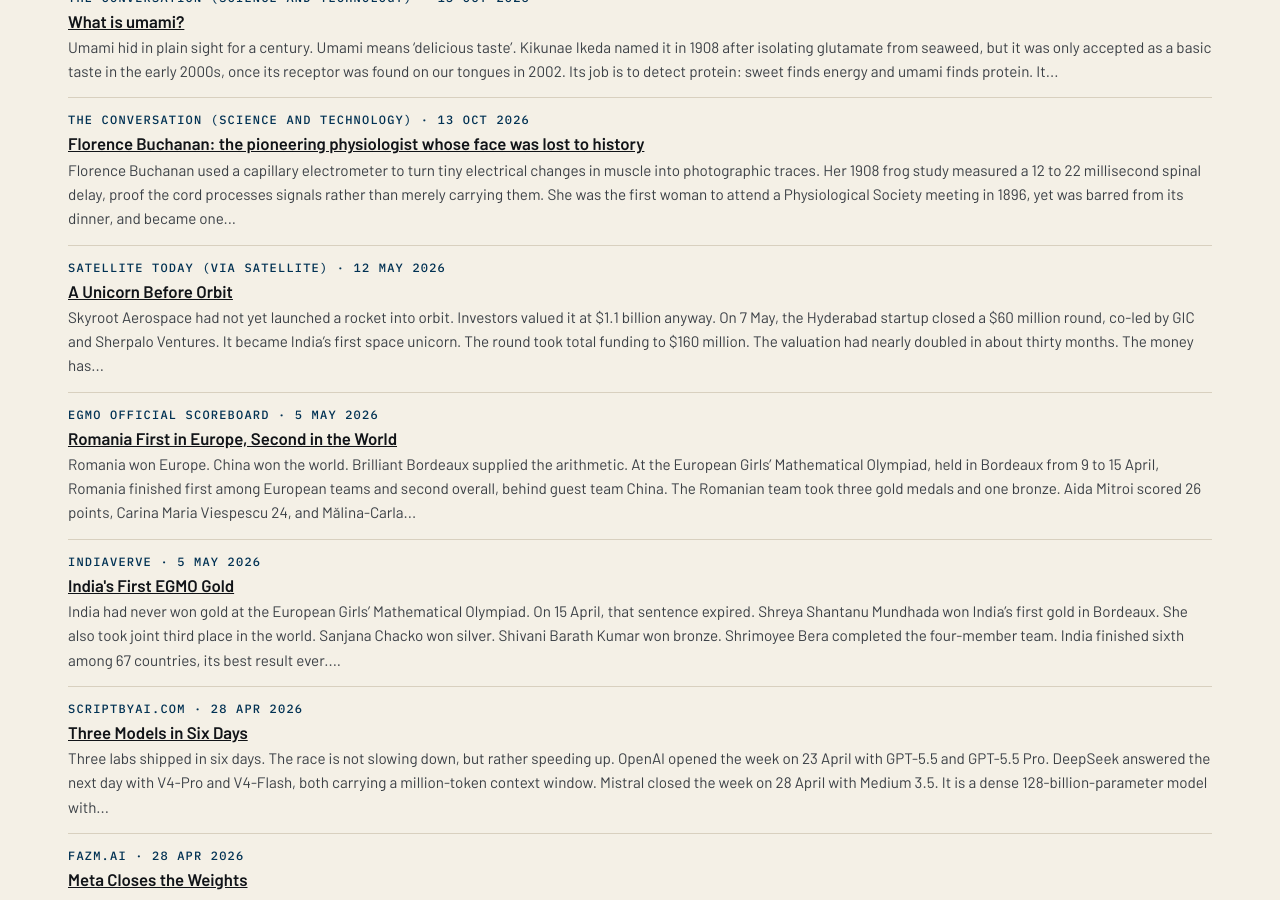
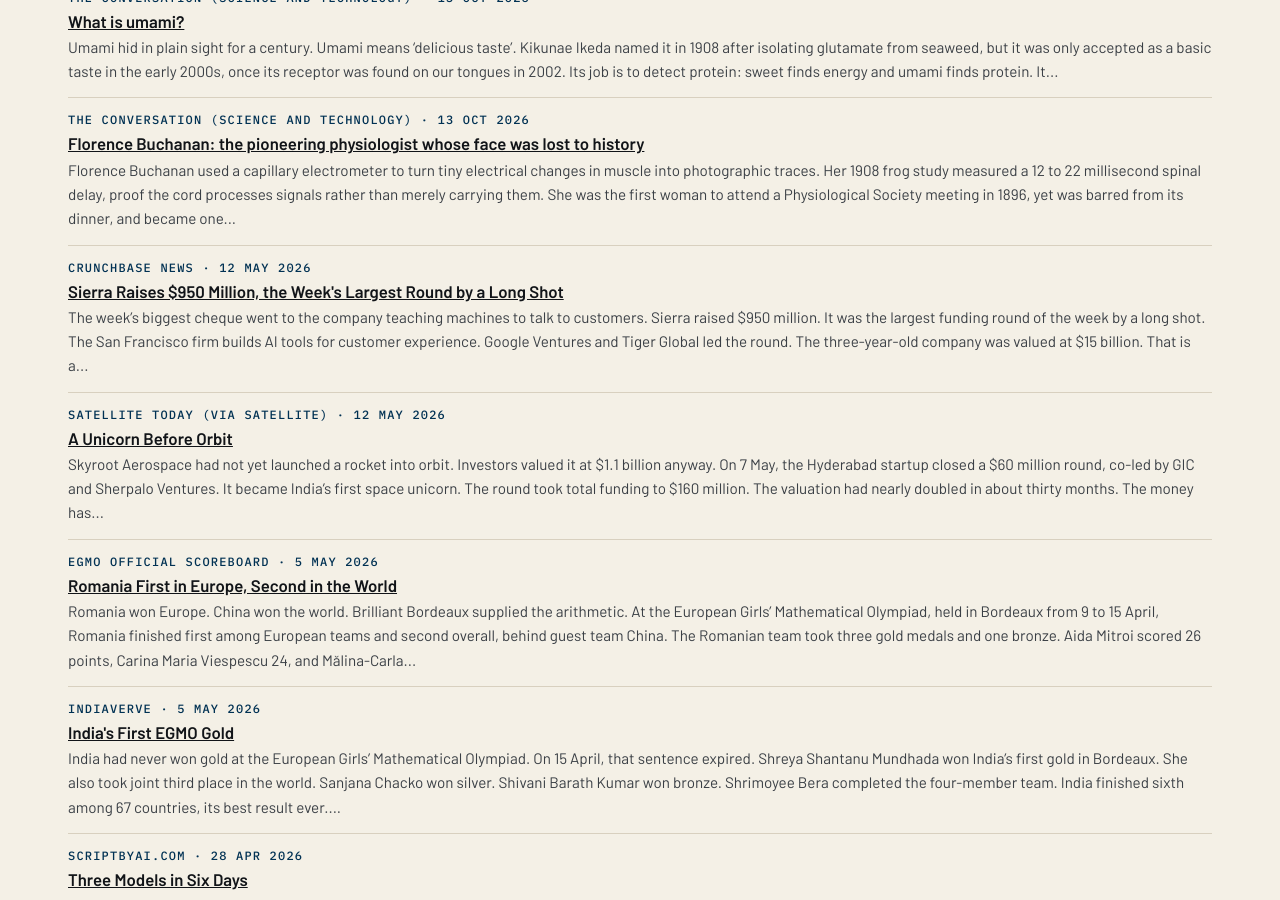
Before and after one commit to katz-news/katz.news, a Jekyll site: the page built from briefs/index.html, in a window 1280 px wide and 900 px high, scrolled down 14549 px. Built offline with Jekyll 4.4.1, drawn with Linux system fonts in a browser that asks for light colours.

Commit message:
Publish 2026-11-06

```diff
--- a/_data/build.yml
+++ b/_data/build.yml
@@ -1 +1 @@
-published_at: 2026-11-06T19:31:15Z
+published_at: 2026-11-06T19:33:17Z
--- /dev/null
+++ b/_posts/briefs/2026-11-06-sierra-raises-dollar950-million-the-weeks-largest-round-by-a-long-shot.md
@@ -0,0 +1,19 @@
+---
+published: true
+title: Sierra Raises $950 Million, the Week's Largest Round by a Long Shot
+date: 2026-05-12
+section: entrepreneurship
+source_name: Crunchbase News
+source_url: https://news.crunchbase.com/venture/biggest-funding-rounds-sierra-astrani-anagram-therapeutics/
+---
+The week's biggest cheque went to the company teaching machines to talk to customers.
+
+Sierra raised $950 million. It was the largest funding round of the week by a long shot.
+
+The San Francisco firm builds AI tools for customer experience. Google Ventures and Tiger Global led the round. The three-year-old company was valued at $15 billion.
+
+That is a remarkable price for a toddler. Sierra is not a chatbot, but rather a workforce in waiting.
+
+The rest of the top ten shared the leftovers. Astranis took $455 million for satellites. Anagram took $250 million for a rare-disease pill. Together, the ten rounds passed $2.5 billion.
+
+Investors are no longer buying demos. They are buying a bold billion-dollar bet on machines that resolve complaints, not merely route them.
```
